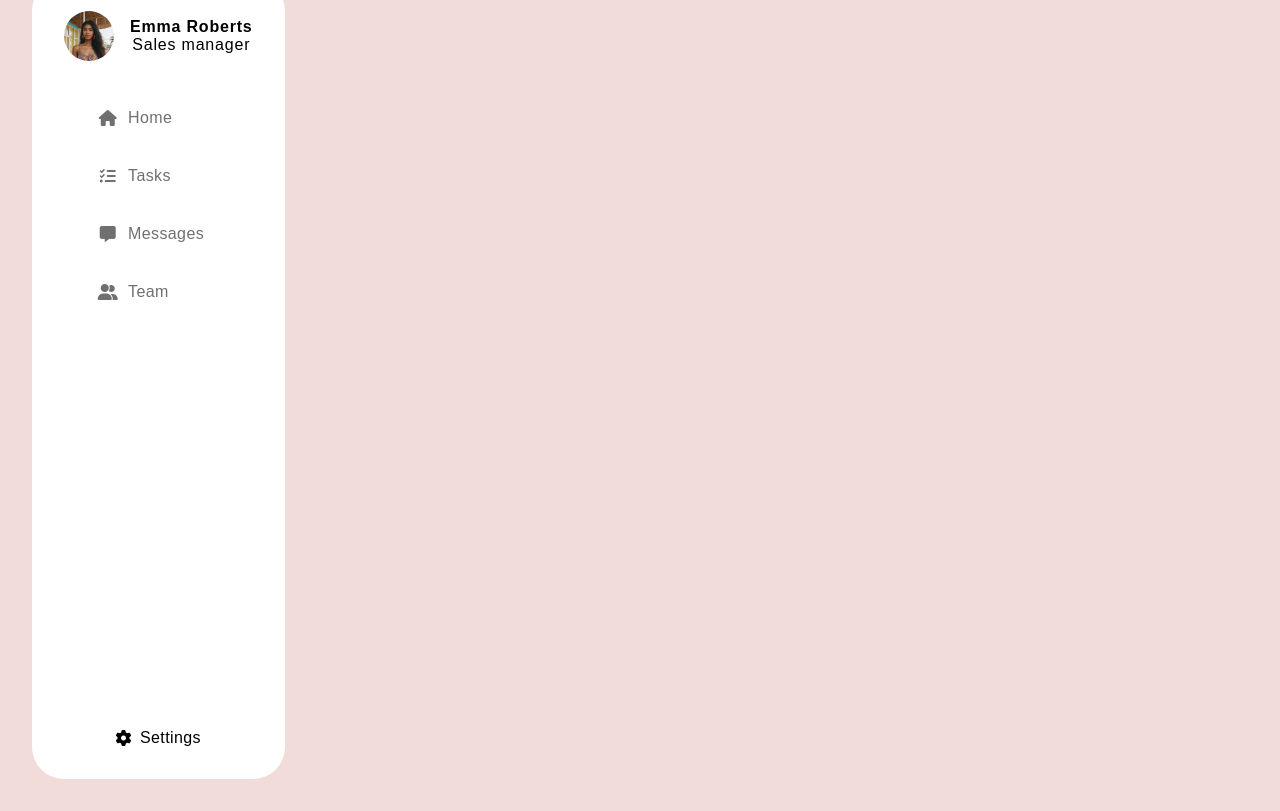
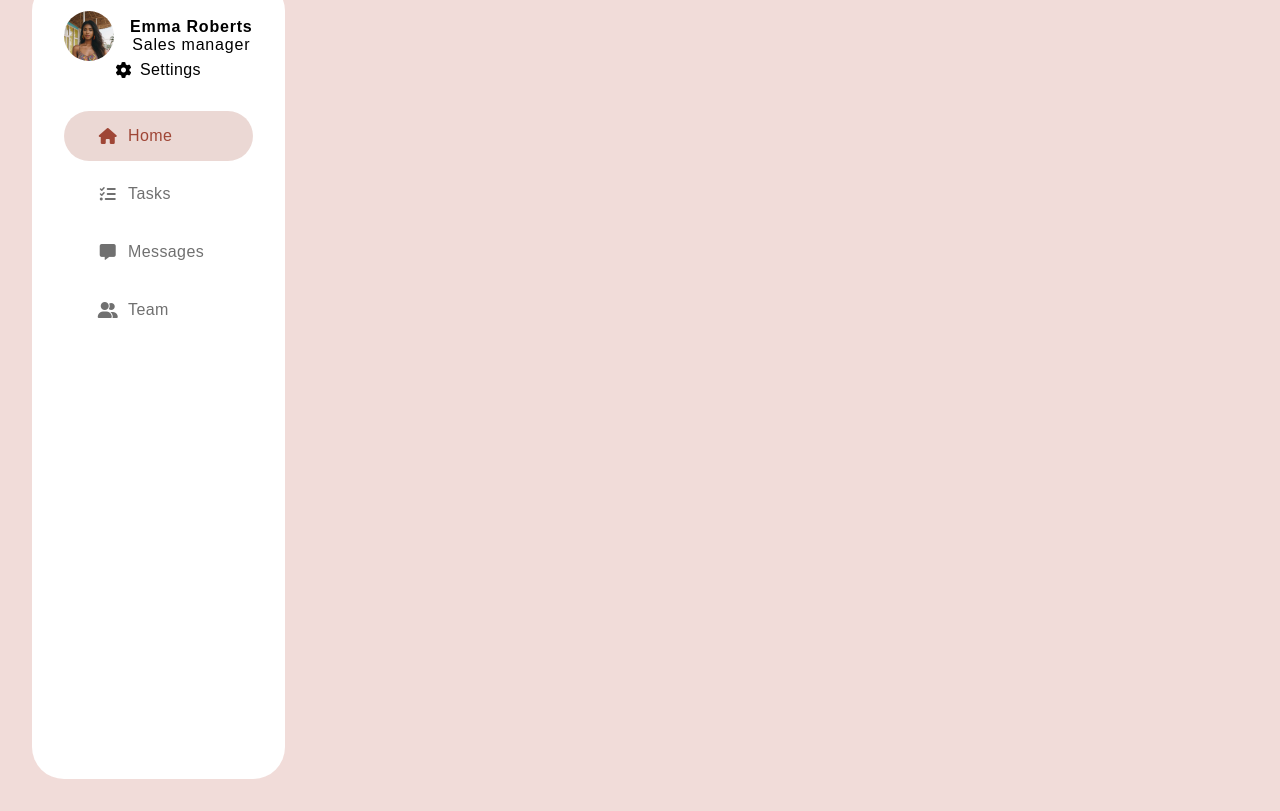
Before and after one commit to and-yevchenko/andso-dashboard, a website built with Vite: page index.html in a window 1280 px wide. Shown: the part 103-914 px from the top of the page. Built offline with nearby package versions, Linux system fonts and the light colour scheme; a web font is replaced by a local one.

Commit message:
add switching nav

```diff
--- a/src/components/Header/Header.js
+++ b/src/components/Header/Header.js
@@ -3,7 +3,7 @@ import logoIcon from '../../assets/logo.svg';
 
 export function Header() {
     const header = document.createElement('header');
-    header.classList.add('header');
+    header.className = 'header';
 
     header.innerHTML = `
         <div class="logo-section">
--- /dev/null
+++ b/src/components/Nav/Nav.css
@@ -0,0 +1,35 @@
+.nav {
+    padding: 2rem 0;
+    flex: 1 auto;
+    width: 100%;
+    display: flex;
+    flex-direction: column;
+    gap: 0.5rem;
+}
+
+.nav-item {
+    color: var(--color-text-extra);
+    background-color: transparent;
+    font-size: var(--text-size-default);
+    letter-spacing: 0.025rem;
+    display: flex;
+    gap: 0.5rem;
+    align-items: center;
+    padding: 1rem 2rem;
+    border-radius: 3rem;
+    transition: all 0.5s ease;
+    &:hover {
+        color: var(--color-accent);
+        background-color: var(--color-hover-btn);
+        transition: all 0.5s ease;
+    }
+    i {
+        width: 24px;
+        text-align: center;
+    }
+}
+
+.nav-item._active {
+    color: var(--color-accent);
+    background-color: var(--color-hover-btn);
+}
--- /dev/null
+++ b/src/components/Nav/Nav.js
@@ -0,0 +1,60 @@
+import { createState } from '../../utils/createState';
+import './Nav.css';
+
+const navMenu = [
+    {
+        name: 'Home',
+        icon: `<i class="fa-solid fa-house"></i>`,
+    },
+    {
+        name: 'Tasks',
+        icon: `<i class="fa-solid fa-list-check"></i>`,
+    },
+    {
+        name: 'Messages',
+        icon: `<i class="fa-solid fa-message"></i>`,
+    },
+    {
+        name: 'Team',
+        icon: `<i class="fa-solid fa-user-group"></i>`,
+    },
+];
+
+export const stateNav = createState(0);
+
+export function Nav() {
+    const nav = document.createElement('nav');
+    nav.className = 'nav';
+    nav.innerHTML = `
+        ${navMenu
+            .map((navItem) => {
+                return `<button type="button" class="nav-item">${navItem.icon}<span>${navItem.name}</span></button>`;
+            })
+            .join('')}
+    `;
+
+    const navItems = Array.from(nav.querySelectorAll('.nav-item'));
+    navItems[0].classList.add('_active');
+
+    /* onClick */
+    if (navItems.length > 0) {
+        navItems.forEach((item, index) => {
+            item.addEventListener('click', () => {
+                stateNav.setState(index);
+                updateActiveClass(navItems, stateNav.getState());
+            });
+        });
+    }
+
+    const updateActiveClass = (items, activeIndex) => {
+        items.forEach((item, index) => {
+            if (index === activeIndex) {
+                item.classList.add('_active');
+            } else {
+                item.classList.remove('_active');
+            }
+        });
+    };
+
+    return nav;
+}
--- a/src/components/Sidebar/Sidebar.css
+++ b/src/components/Sidebar/Sidebar.css
@@ -38,37 +38,6 @@
     border-radius: 50%;
 }
 
-.nav {
-    padding: 2rem 0;
-    flex: 1 auto;
-    width: 100%;
-    display: flex;
-    flex-direction: column;
-    gap: 0.5rem;
-}
-
-.nav-item {
-    color: var(--color-text-extra);
-    background-color: transparent;
-    font-size: var(--text-size-default);
-    letter-spacing: 0.025rem;
-    display: flex;
-    gap: 0.5rem;
-    align-items: center;
-    padding: 1rem 2rem;
-    border-radius: 3rem;
-    transition: all 0.5s ease;
-    &:hover {
-        color: var(--color-accent);
-        background-color: var(--color-hover-btn);
-        transition: all 0.5s ease;
-    }
-    i {
-        width: 24px;
-        text-align: center;
-    }
-}
-
 .settings {
     background-color: transparent;
     font-size: var(--text-size-default);
--- a/src/components/Sidebar/Sidebar.js
+++ b/src/components/Sidebar/Sidebar.js
@@ -1,8 +1,9 @@
+import { Nav } from '../Nav/Nav';
 import './Sidebar.css';
 
 export function Sidebar() {
     const sidebar = document.createElement('aside');
-    sidebar.classList.add('sidebar');
+    sidebar.className = 'sidebar';
 
     sidebar.innerHTML = `
         <button type="button" class="profile">
@@ -13,15 +14,9 @@ export function Sidebar() {
             </div>
         </button>
 
-        <nav class="nav">
-            <button type="button" class="nav-item"><i class="fa-solid fa-house"></i><span>Home</span></button>
-            <button type="button" class="nav-item"><i class="fa-solid fa-list-check"></i><span>Tasks</span></button>
-            <button type="button" class="nav-item"><i class="fa-solid fa-message"></i><span>Messages</span></button>
-            <button type="button" class="nav-item"><i class="fa-solid fa-user-group"></i></i><span>Team</span></button>
-        </nav>
-
         <button type="button" class="settings"><i class="fa-solid fa-gear"></i><span>Settings</span></button>
     `;
 
+    sidebar.appendChild(Nav());
     return sidebar;
 }
--- /dev/null
+++ b/src/utils/createState.js
@@ -0,0 +1,7 @@
+export const createState = (initialValue) => {
+    let value = initialValue;
+    return {
+        getState: () => value,
+        setState: (newValue) => (value = newValue),
+    };
+};
```
